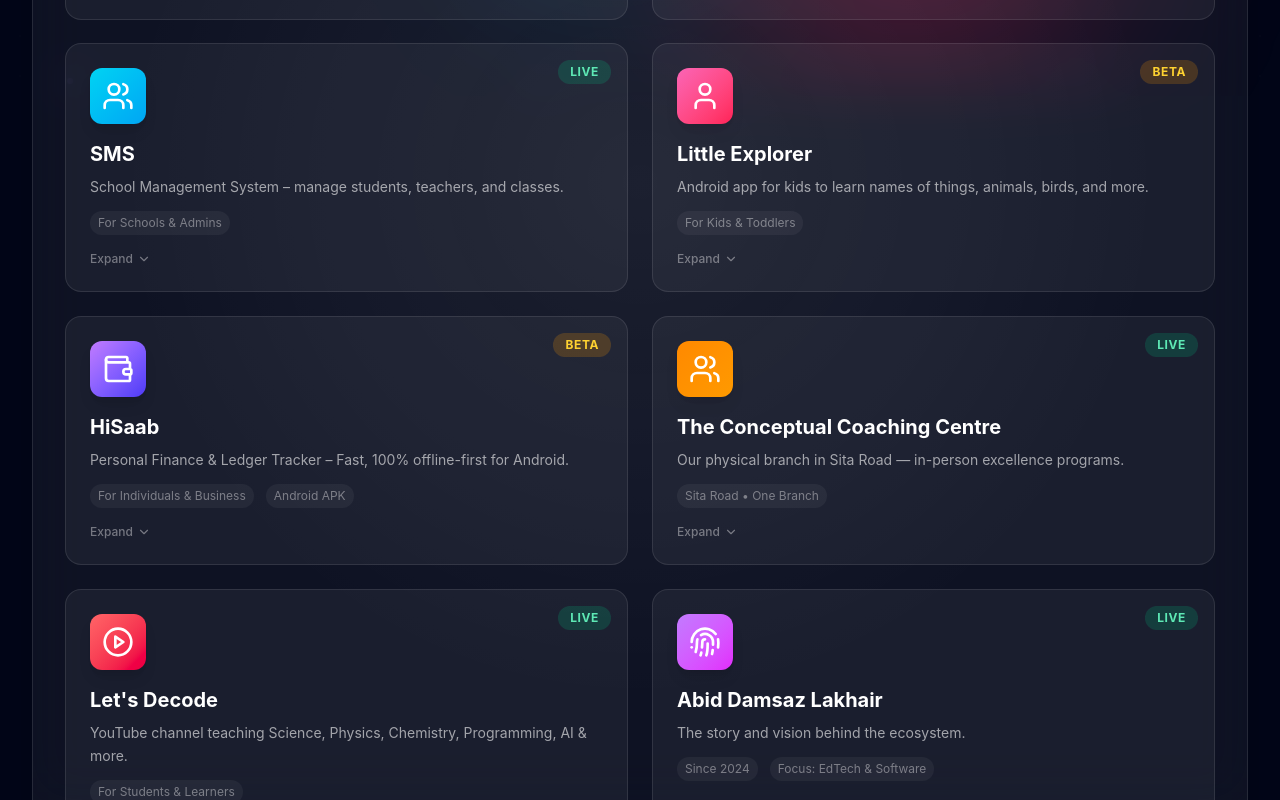
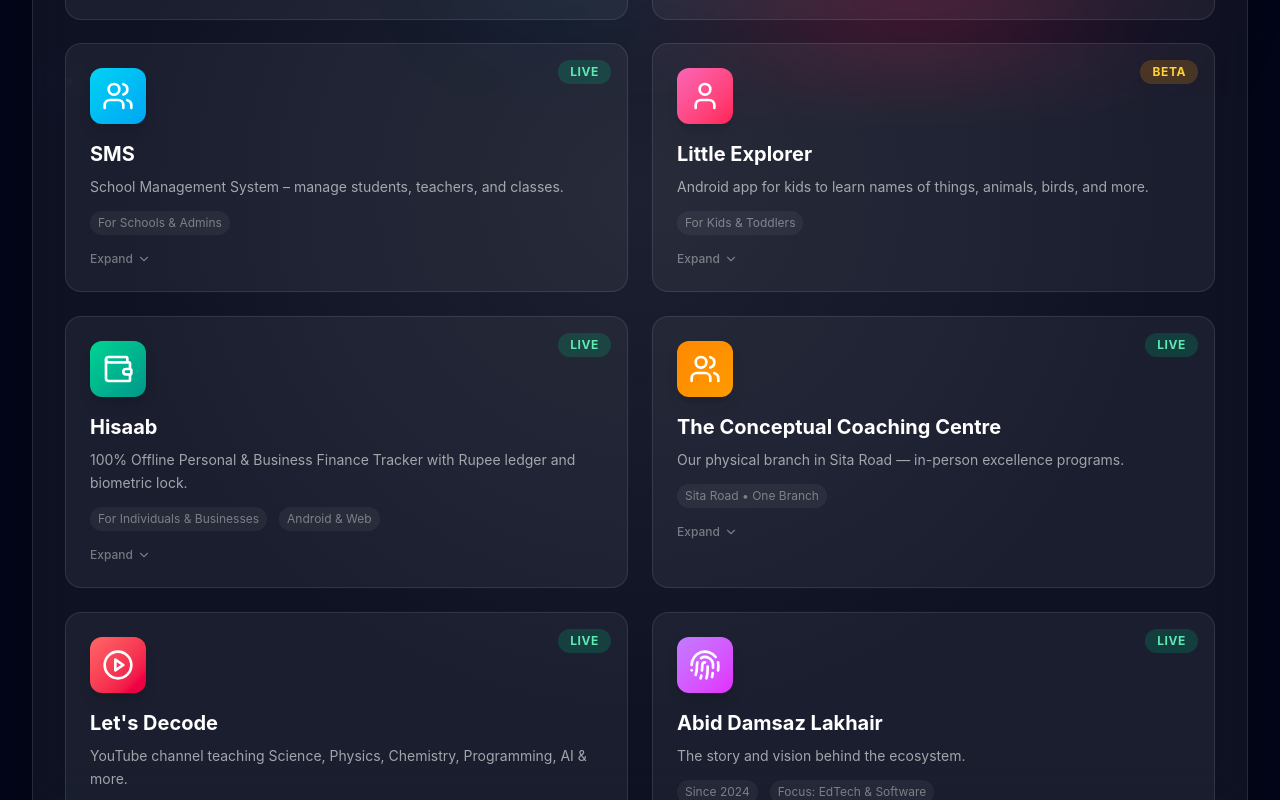
Before and after one commit to abiddamsaz-code/damsaz-dashboard, a React (Vite) app: page / in a window 1280 px wide. Shown: the part 704-1504 px from the top of the page. Built offline with nearby package versions, Linux system fonts and the light colour scheme.

Commit message:
Update Hisaab link to https://hisaab.damsaz.site/ and support dual Web/APK action buttons

```diff
--- a/src/components/ProductCard.jsx
+++ b/src/components/ProductCard.jsx
@@ -10,7 +10,8 @@ import {
   Fingerprint,
   Wallet,
   ChevronDown,
-  ArrowRight
+  ArrowRight,
+  Download
 } from 'lucide-react';
 import { playSound } from '../utils/sound';
 
@@ -44,10 +45,18 @@ export const ProductCard = memo(({ product, isExpanded, onToggle, theme, present
     playSound('click');
     if (product.comingSoon) {
       showToast(`🚀 ${product.title} is coming soon! Stay tuned.`);
-    } else {
+    } else if (product.url && product.url !== '#') {
       window.open(product.url, '_blank', 'noopener,noreferrer');
     }
   }, [product, showToast]);
+
+  const handleDownload = useCallback((e) => {
+    e.stopPropagation();
+    playSound('click');
+    if (product.apkUrl) {
+      window.open(product.apkUrl, '_blank', 'noopener,noreferrer');
+    }
+  }, [product]);
 
   const iconComponent = iconMap[product.iconName] || <BookOpen size={32} />;
 
@@ -135,21 +144,37 @@ export const ProductCard = memo(({ product, isExpanded, onToggle, theme, present
                 animate={{ maxHeight: 300, opacity: 1 }}
                 exit={{ maxHeight: 0, opacity: 0 }}
                 transition={{ duration: 0.25 }}
-                className="mt-4 pt-4 border-t border-white/10"
+                className="mt-4 pt-4 border-t border-white/10 flex flex-wrap gap-3"
               >
-                <button
-                  onClick={handleVisit}
-                  className={`inline-flex items-center gap-2 px-4 py-2 rounded-full text-sm font-medium transition-colors ${
-                    product.comingSoon
-                      ? 'bg-amber-500/20 text-amber-400 hover:bg-amber-500/30'
-                      : product.isDownload
-                      ? 'bg-emerald-500/20 text-emerald-300 hover:bg-emerald-500/30'
-                      : 'bg-indigo-500/20 text-indigo-300 hover:bg-indigo-500/30'
-                  }`}
-                >
-                  {product.comingSoon ? 'Coming Soon 🚀' : product.isDownload ? `Download APK 📱` : `Visit ${product.title}`}
-                  <ArrowRight size={14} />
-                </button>
+                {product.comingSoon ? (
+                  <button
+                    onClick={handleVisit}
+                    className="inline-flex items-center gap-2 px-4 py-2 rounded-full text-sm font-medium transition-colors bg-amber-500/20 text-amber-400 hover:bg-amber-500/30"
+                  >
+                    <span>Coming Soon 🚀</span>
+                  </button>
+                ) : (
+                  <>
+                    {product.url && product.url !== '#' && (
+                      <button
+                        onClick={handleVisit}
+                        className="inline-flex items-center gap-2 px-4 py-2 rounded-full text-sm font-medium transition-colors bg-indigo-500/20 text-indigo-300 hover:bg-indigo-500/30"
+                      >
+                        <span>Visit {product.title} 🌐</span>
+                        <ArrowRight size={14} />
+                      </button>
+                    )}
+                    {product.apkUrl && (
+                      <button
+                        onClick={handleDownload}
+                        className="inline-flex items-center gap-2 px-4 py-2 rounded-full text-sm font-medium transition-colors bg-emerald-500/20 text-emerald-300 hover:bg-emerald-500/30"
+                      >
+                        <span>Download Android APK 📱</span>
+                        <Download size={14} />
+                      </button>
+                    )}
+                  </>
+                )}
               </motion.div>
             </div>
           )}
--- a/src/data/products.js
+++ b/src/data/products.js
@@ -45,26 +45,26 @@ export const products = [
     fullDesc: 'A delightful Android learning app for kids and toddlers — interactive cards that teach names of animals, birds, fruits, vegetables, and everyday objects through visual and auditory cues.',
     status: 'Beta',
     categories: ['Education'],
-    url: '/little-explorer.apk',
+    url: '#',
+    apkUrl: '/little-explorer.apk',
     comingSoon: false,
-    isDownload: true,
     stats: { audience: 'For Kids & Toddlers' },
     iconName: 'User',
     color: 'from-pink-400 to-rose-500'
   },
   {
     id: 'personal-finance',
-    title: 'HiSaab',
-    desc: 'Personal Finance & Ledger Tracker – Fast, 100% offline-first for Android.',
-    fullDesc: 'HiSaab is a modern, colorful, offline-first personal ledger and expense manager — track cash, bank accounts, personal & business transactions with biometric security and zero accounting hassle.',
-    status: 'Beta',
-    categories: ['Management'],
-    url: '/hisaab.apk',
+    title: 'Hisaab',
+    desc: '100% Offline Personal & Business Finance Tracker with Rupee ledger and biometric lock.',
+    fullDesc: 'Hisaab is a modern, 100% offline-first personal & business ledger and expense manager — log expenses in 2 seconds, track Cash and Bank accounts, split Personal vs Business ledgers with biometric fingerprint security, sub-unit Rupee precision, and optional cloud sync.',
+    status: 'Live',
+    categories: ['Finance', 'Management'],
+    url: 'https://hisaab.damsaz.site/',
+    apkUrl: '/hisaab.apk',
     comingSoon: false,
-    isDownload: true,
-    stats: { audience: 'For Individuals & Business', platform: 'Android APK' },
+    stats: { audience: 'For Individuals & Businesses', platform: 'Android & Web' },
     iconName: 'Wallet',
-    color: 'from-purple-400 to-indigo-600'
+    color: 'from-emerald-400 to-teal-600'
   },
   {
     id: 'tuition-centre',
@@ -116,4 +116,4 @@ export const taglines = [
   "Empowering Students • Supporting Teachers"
 ];
 
-export const categories = ['All', 'Education', 'Management', 'Content'];
+export const categories = ['All', 'Education', 'Management', 'Finance', 'Content'];
```
